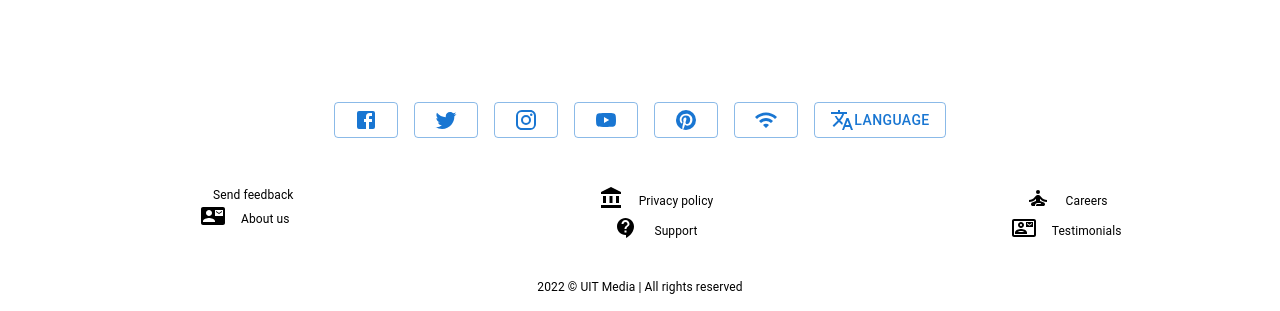
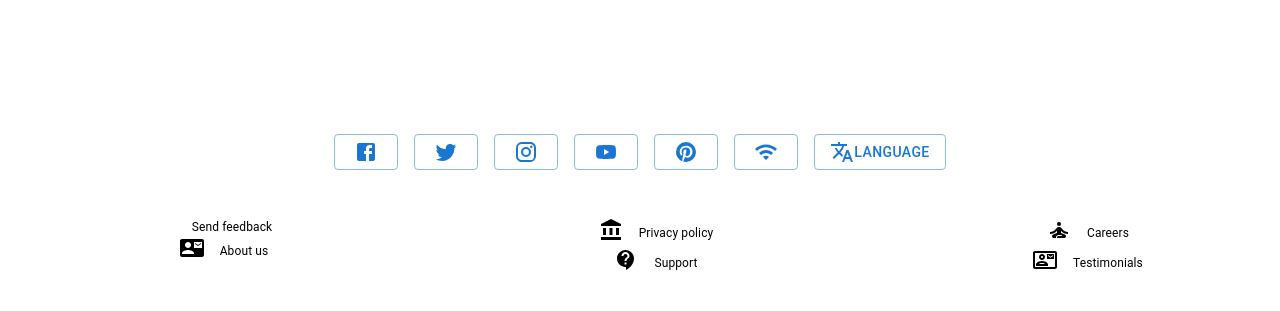
Before and after one commit to Linhttn1000/test123, a React (Create React App) app: page / in a window 1280 px wide. Shown: the part 472-783 px from the top of the page. Built offline with nearby package versions, Linux system fonts and the light colour scheme; no server answers.

Commit message:
update footer

```diff
--- a/src/App.tsx
+++ b/src/App.tsx
@@ -11,8 +11,6 @@ const App = () => {
         <Suspense fallback={<LoadingSpinner />}>
           <Routes>
             {routes.map((route) => {
-              if (route.children && route.children.length) {
-              }
               return <Route key={route.id} path={route.path} element={route.element} />;
             })}
           </Routes>
--- a/src/shared/components/footer/Footer.tsx
+++ b/src/shared/components/footer/Footer.tsx
@@ -11,7 +11,7 @@ const Footer = () => {
           width: '100%',
         }}
       >
-        <Stack direction='column' spacing={4} padding={4}>
+        <Stack direction='column' spacing={4}>
           <Stack direction='row' spacing={2} alignItems='center' justifyContent='center'>
             {socialLinks.map((socialItem) => (
               <Button key={socialItem.id} variant='outlined'>
--- a/src/shared/components/functions-menu/FunctionsMenu.tsx
+++ b/src/shared/components/functions-menu/FunctionsMenu.tsx
@@ -32,12 +32,12 @@ const FunctionsMenu = ({ isOpen, onClose, anchorEl }: IFunctionsMenuProps) => {
           style: {
             width: 280,
             padding: 12,
-            borderRadius: 28
-          }
+            borderRadius: 28,
+          },
         }}
       >
         {configs.map((config) => (
-          <MenuItem onClick={onClose} className={classes['menu__item']}>
+          <MenuItem key={config.id} onClick={onClose} className={classes['menu__item']}>
             {config.icon}
             <span className={classes['menu__item__title']}>{config.title}</span>
           </MenuItem>
```
